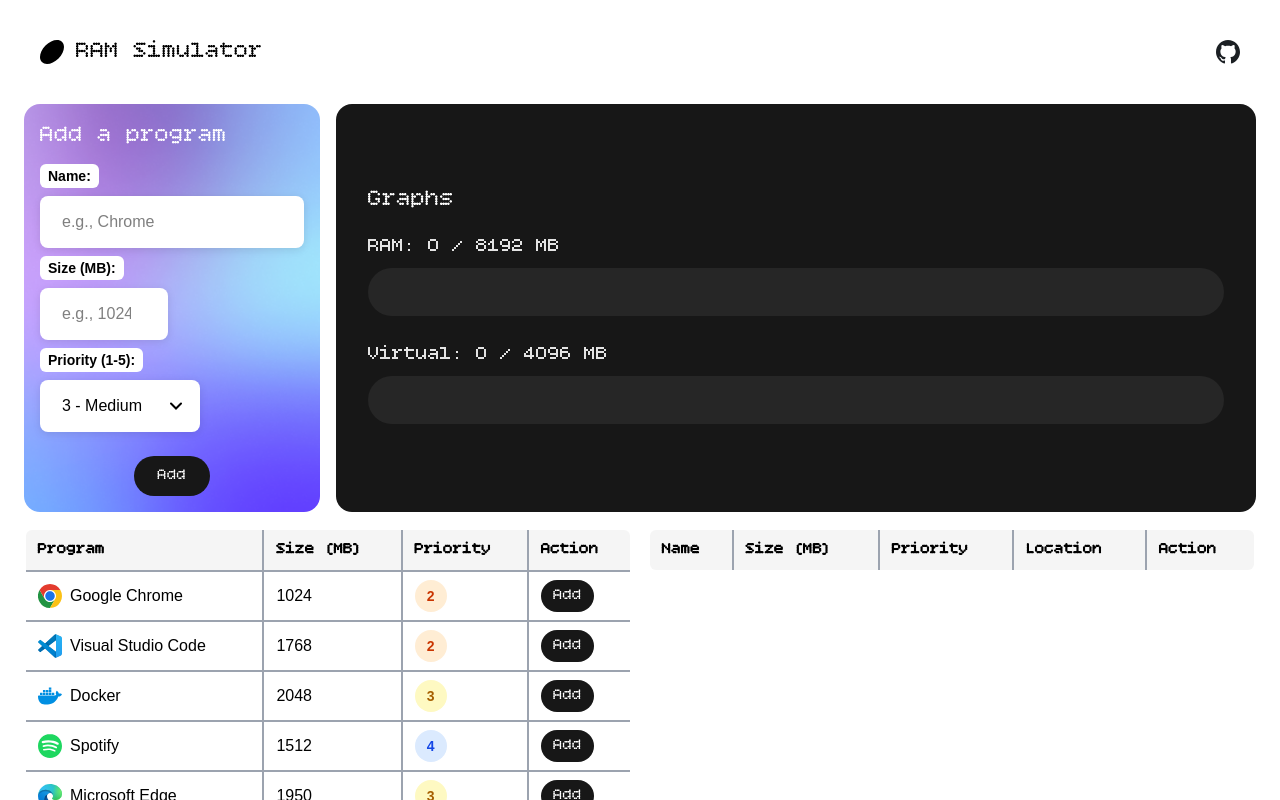
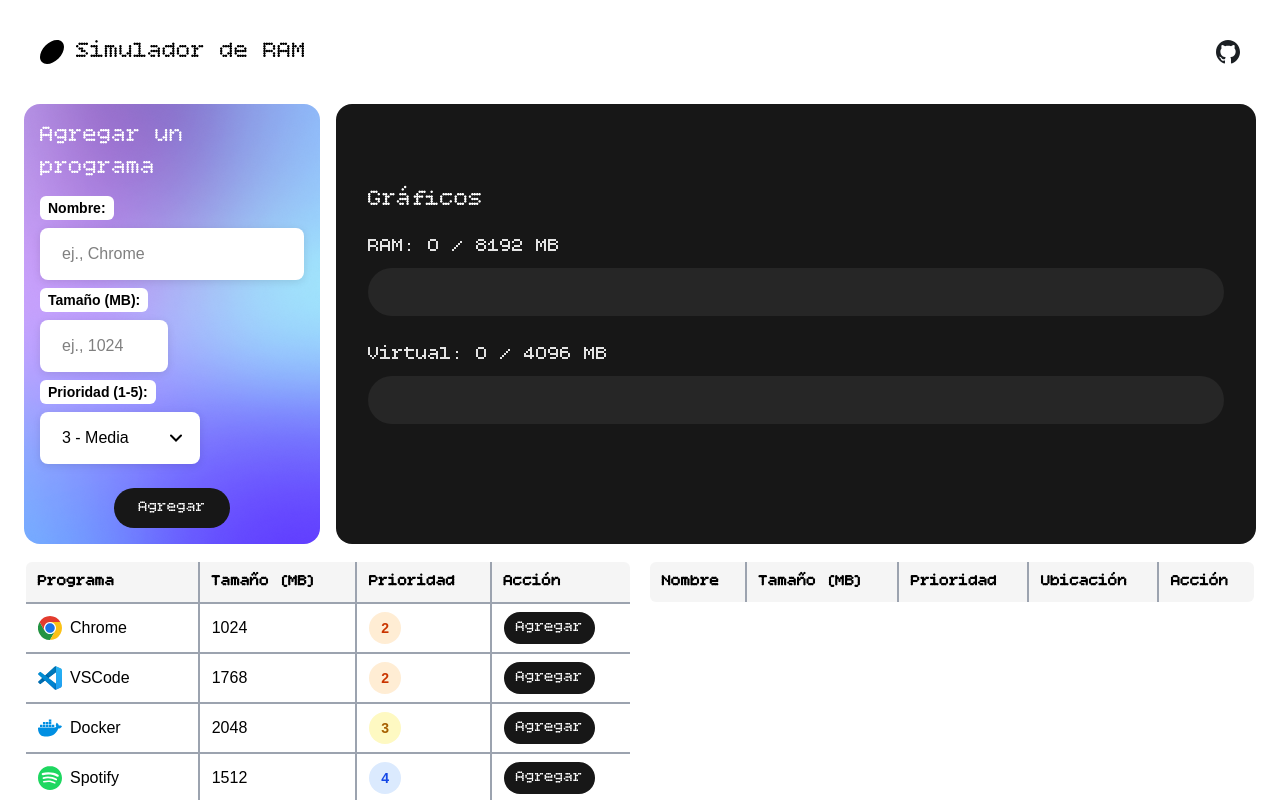
Before and after one commit to juliannGabrielDev/ram-simulator, a Vue app: page / in a window 1280 px wide. Shown: the top 800 px of the page. Built offline with nearby package versions, Linux system fonts and the light colour scheme.

Commit message:
Translate UI text to Spanish for better accessibility and localization

```diff
--- a/src/App.vue
+++ b/src/App.vue
@@ -53,11 +53,11 @@
 const BASE_URL = import.meta.env.BASE_URL;
 
 const installedPrograms = ref<Process[]>([
-  { name: 'Google Chrome', size: 1024, location: 'Inactive', icon: `${BASE_URL}assets/img/icons/google-chrome.svg`, priority: 2 },
-  { name: 'Visual Studio Code', size: 1768, location: 'Inactive', icon: `${BASE_URL}assets/img/icons/visual-studio-code.svg`, priority: 2 },
+  { name: 'Chrome', size: 1024, location: 'Inactive', icon: `${BASE_URL}assets/img/icons/google-chrome.svg`, priority: 2 },
+  { name: 'VSCode', size: 1768, location: 'Inactive', icon: `${BASE_URL}assets/img/icons/visual-studio-code.svg`, priority: 2 },
   { name: 'Docker', size: 2048, location: 'Inactive', icon: `${BASE_URL}assets/img/icons/docker.svg`, priority: 3 },
   { name: 'Spotify', size: 1512, location: 'Inactive', icon: `${BASE_URL}assets/img/icons/spotify-client.svg`, priority: 4 },
-  { name: 'Microsoft Edge', size: 1950, location: 'Inactive', icon: `${BASE_URL}assets/img/icons/edge.svg`, priority: 3 },
+  { name: 'Edge', size: 1950, location: 'Inactive', icon: `${BASE_URL}assets/img/icons/edge.svg`, priority: 3 },
   { name: 'Claude AI', size: 1050, location: 'Inactive', icon: `${BASE_URL}assets/img/icons/claude-ai-icon.svg`, priority: 2 },
   { name: 'Notion', size: 1600, location: 'Inactive', icon: `${BASE_URL}assets/img/icons/notion.svg`, priority: 3 },
   { name: 'WhatsApp', size: 1800, location: 'Inactive', icon: `${BASE_URL}assets/img/icons/whatsapp.svg`, priority: 4 },
@@ -92,7 +92,7 @@
 
 const addProgramToRam = (programToAdd: Process) => {
   if (runningPrograms.value.some(p => p.name === programToAdd.name)) {
-    displayPopup(`${programToAdd.name} is already running.`, 'warning');
+    displayPopup(`${programToAdd.name} ya se está ejecutando.`, 'warning');
     return;
   }
 
@@ -131,7 +131,7 @@
       programToAdd.location = 'RAM';
       ramPrograms.value.push(programToAdd);
       installedPrograms.value = installedPrograms.value.filter(p => p.name !== programToAdd.name);
-      displayPopup(`Moved ${programsToMove.map(p => p.name).join(', ')} to Virtual Memory to make space.`, 'info');
+      displayPopup(`Se movió ${programsToMove.map(p => p.name).join(', ')} a Memoria Virtual para liberar espacio.`, 'info');
       return;
     }
   }
@@ -161,11 +161,11 @@
     programToAdd.location = 'RAM';
     ramPrograms.value.push(programToAdd);
     installedPrograms.value = installedPrograms.value.filter(p => p.name !== programToAdd.name);
-    displayPopup(`Closed ${programsToClose.map(p => p.name).join(', ')} due to insufficient memory.`, 'warning');
+    displayPopup(`Se cerró ${programsToClose.map(p => p.name).join(', ')} por memoria insuficiente.`, 'warning');
     return;
   }
 
-  displayPopup(`Cannot run ${programToAdd.name}. Not enough memory even after closing lower priority programs.`, 'error');
+  displayPopup(`No se puede ejecutar ${programToAdd.name}. No hay suficiente memoria incluso después de cerrar programas de menor prioridad.`, 'error');
 };
 
 const removeProgram = (programToRemove: Process) => {
@@ -182,11 +182,11 @@
 
 const installProgram = () => {
   if (!newProgramName.value || !newProgramSize.value) {
-    displayPopup('Please provide a name and size for the program.', 'warning');
+    displayPopup('Por favor, proporciona un nombre y tamaño para el programa.', 'warning');
     return;
   }
   if (installedPrograms.value.some(p => p.name === newProgramName.value) || runningPrograms.value.some(p => p.name === newProgramName.value)) {
-    displayPopup('A program with this name already exists.', 'warning');
+    displayPopup('Ya existe un programa con este nombre.', 'warning');
     return;
   }
 
@@ -245,7 +245,7 @@
 
     gsap.to(h1.value, {
       duration: 2,
-      text: "RAM Simulator",
+      text: "Simulador de RAM",
       opacity: 1,
       ease: "none",
       delay: .5
@@ -318,26 +318,26 @@
   </header>
   <main class="main grid-rows-[auto_auto]" ref="mainContent">
     <div class="form-section" ref="formSection">
-      <h2 class="form-section__title">Add a program</h2>
+      <h2 class="form-section__title">Agregar un programa</h2>
       <form class="form" @submit.prevent="installProgram">
-        <label class="label" for="input-name">Name:</label>
-        <input class="input" id="input-name" type="text" placeholder="e.g., Chrome" v-model="newProgramName">
-        <label class="label" for="input-size">Size (MB):</label>
-        <input class="input form__size" id="input-size" type="number" placeholder="e.g., 1024"
+        <label class="label" for="input-name">Nombre:</label>
+        <input class="input" id="input-name" type="text" placeholder="ej., Chrome" v-model="newProgramName">
+        <label class="label" for="input-size">Tamaño (MB):</label>
+        <input class="input form__size" id="input-size" type="number" placeholder="ej., 1024"
           v-model.number="newProgramSize">
-        <label class="label" for="input-priority">Priority (1-5):</label>
+        <label class="label" for="input-priority">Prioridad (1-5):</label>
         <select class="input form__priority" id="input-priority" v-model.number="newProgramPriority">
-          <option :value="1">1 - Highest</option>
-          <option :value="2">2 - High</option>
-          <option :value="3">3 - Medium</option>
-          <option :value="4">4 - Low</option>
-          <option :value="5">5 - Lowest</option>
+          <option :value="1">1 - Más alta</option>
+          <option :value="2">2 - Alta</option>
+          <option :value="3">3 - Media</option>
+          <option :value="4">4 - Baja</option>
+          <option :value="5">5 - Más baja</option>
         </select>
-        <BaseButton type="submit" class="w-fit mx-auto mt-4">Add</BaseButton>
+        <BaseButton type="submit" class="w-fit mx-auto mt-4">Agregar</BaseButton>
       </form>
     </div>
     <div class="graphs bg-neutral-900 col-span-1 md:col-span-2 lg:col-span-3 rounded-2xl text-white px-4 sm:px-8 py-4 pt-20" ref="graphsSection">
-      <h3 class="text-xl sm:text-2xl font-bitcount mb-4">Graphs</h3>
+      <h3 class="text-xl sm:text-2xl font-bitcount mb-4">Gráficos</h3>
       <MemoryGraph title="RAM" :programs="ramPrograms" :total-memory="TOTAL_RAM_MB" :used-memory="usedRam"
         color="bg-blue-300" @close-program="removeProgram" />
       <MemoryGraph title="Virtual" :programs="virtualPrograms" :total-memory="TOTAL_VIRTUAL_MB"
--- a/src/components/GraphSection.vue
+++ b/src/components/GraphSection.vue
@@ -64,7 +64,7 @@
           <button
             class="tooltip-close"
             @click="handleClose"
-            aria-label="Close program"
+            aria-label="Cerrar programa"
           >
             <svg class="w-4 h-4" fill="none" stroke="currentColor" viewBox="0 0 24 24">
               <path stroke-linecap="round" stroke-linejoin="round" stroke-width="2" d="M6 18L18 6M6 6l12 12" />
--- a/src/components/InstalledProgramsTable.vue
+++ b/src/components/InstalledProgramsTable.vue
@@ -38,10 +38,10 @@
     <table class="col-span-2" ref="tableRoot">
       <thead>
         <tr>
-          <th>Program</th>
-          <th>Size (MB)</th>
-          <th>Priority</th>
-          <th>Action</th>
+          <th>Programa</th>
+          <th>Tamaño (MB)</th>
+          <th>Prioridad</th>
+          <th>Acción</th>
         </tr>
       </thead>
       <tbody ref="tbody">
@@ -59,7 +59,7 @@
             </span>
           </td>
           <td>
-            <BaseButton variant="secondary" @click="onAddClick(program)">Add</BaseButton>
+            <BaseButton variant="secondary" @click="onAddClick(program)">Agregar</BaseButton>
           </td>
         </tr>
       </tbody>
--- a/src/components/RunningProgramsTable.vue
+++ b/src/components/RunningProgramsTable.vue
@@ -38,11 +38,11 @@
     <table class="col-span-2" ref="tableRoot">
       <thead>
         <tr>
-          <th>Name</th>
-          <th>Size (MB)</th>
-          <th>Priority</th>
-          <th>Location</th>
-          <th>Action</th>
+          <th>Nombre</th>
+          <th>Tamaño (MB)</th>
+          <th>Prioridad</th>
+          <th>Ubicación</th>
+          <th>Acción</th>
         </tr>
       </thead>
       <tbody ref="tbody">
```
